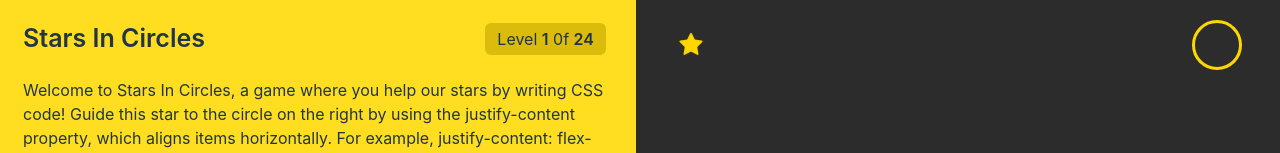
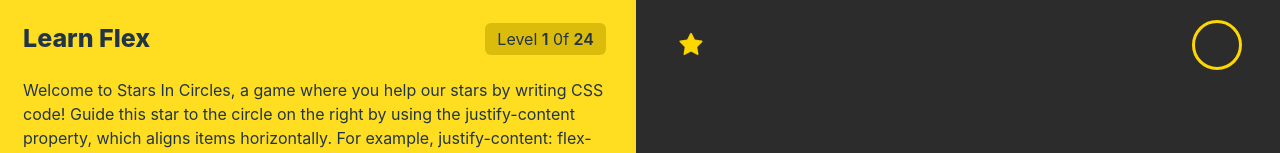
Before and after one commit to Ajinung/flex_stars, a React (Vite) app: page / in a window 1280 px wide. Shown: the top 153 px of the page. Built offline with nearby package versions, Linux system fonts and the light colour scheme.

Commit message:
changed everything

```diff
--- a/src/parts/instructions.tsx
+++ b/src/parts/instructions.tsx
@@ -9,7 +9,7 @@ const Instructions: React.FC<iInstruct> = ({ level, first, second, third }) => {
   return (
     <div className="w-11/12  md:mr-[30px] m-auto py-[20px] flex flex-col gap-[20px]">
       <div className="flex justify-between items-center">
-        <div className="text-[25px] font-[600]">Stars In Circles</div>
+        <div className="text-[25px] font-[800]">Learn Flex</div>
         <div className="py-1 px-3 rounded-md flex justify-center items-center bg-[#dbbc0d]">
           <div>
             Level <span className="font-[600]">{`${level}`}</span> 0f{" "}
```
